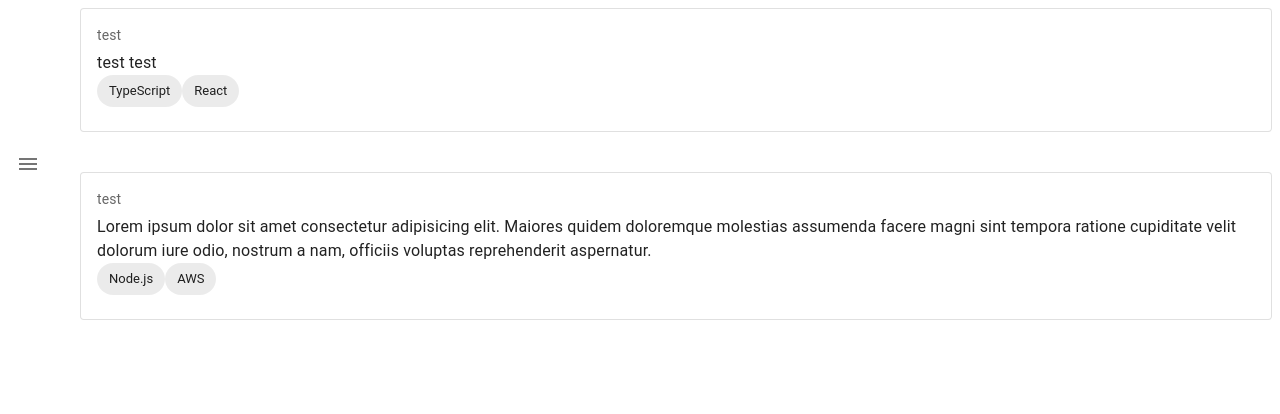
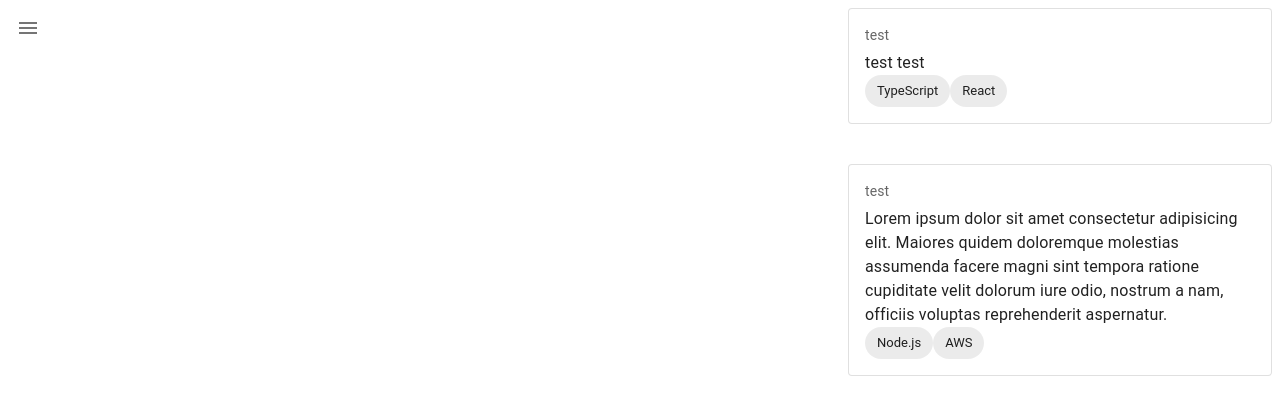
Before and after one commit to EYssel/hive-mind, a React (Create React App) app in the folder apps/client-web/: page /posts in a window 1280 px wide. Shown: the top 414 px of the page. Built offline with nearby package versions, Linux system fonts and the light colour scheme.

Commit message:
feat(client-web): implementing Post URL and formatting

```diff
--- a/apps/client-web/src/App.tsx
+++ b/apps/client-web/src/App.tsx
@@ -1,8 +1,9 @@
 import { Stack, ThemeOptions, ThemeProvider, createTheme } from "@mui/material";
 import { Route, Routes } from "react-router-dom";
 import { PostsRoute } from "./components";
-import { AppDrawer } from "./components/drawer";
+import { AppMenu } from "./components/drawer";
 import { HomeRoute } from "./components/home";
+import { PostRoute } from "./components/posts/PostRoute";
 
 export const themeOptions: ThemeOptions = {
     palette: {
@@ -20,11 +21,12 @@ const theme = createTheme(themeOptions);
 function App() {
     return (
         <ThemeProvider theme={theme}>
-            <Stack direction="row" spacing={4}>
-                <AppDrawer />
+            <Stack direction={"row"} spacing={100}>
+                <AppMenu />
                 <Routes>
                     <Route path="/" element={<HomeRoute />} />
                     <Route path="/posts" element={<PostsRoute />} />
+                    <Route path="/post/:id" element={<PostRoute />} />
                 </Routes>
             </Stack>
         </ThemeProvider>
--- a/apps/client-web/src/components/drawer/AppDrawer.tsx
+++ b/apps/client-web/src/components/drawer/AppDrawer.tsx
@@ -3,14 +3,13 @@ import { Drawer, Stack } from "@mui/material";
 import IconButton from "@mui/material/IconButton";
 import React from "react";
 
-export function AppDrawer() {
+export function AppMenu() {
     const [open, setOpen] = React.useState(false);
 
     return (
         <>
-            <Stack direction="row" spacing={4}>
             <Drawer variant="temporary" anchor="left" open={open}>
-                    <Stack direction="column" spacing={4}>
+                <Stack direction="column" spacing={4} minWidth={75}>
                     <Stack direction="column" spacing={4}>
                         <IconButton href="/">
                             <House />
@@ -18,19 +17,17 @@ export function AppDrawer() {
                         <IconButton href="/posts">
                             <People />
                         </IconButton>
-                        </Stack>
-                        <Stack>
                         <IconButton onClick={() => setOpen(!open)}>
                             <Close />
                         </IconButton>
                     </Stack>
                 </Stack>
             </Drawer>
-
+            <div className="vertical-align:top align:left">
                 <IconButton onClick={() => setOpen(!open)}>
                     <Menu />
                 </IconButton>
-            </Stack>
+            </div>
         </>
     );
 }
--- /dev/null
+++ b/apps/client-web/src/components/posts/POST_DATA.ts
@@ -0,0 +1,14 @@
+export const POSTS = [
+    {
+        id: "1",
+        title: "test",
+        body: "test test",
+        postTags: ["TypeScript", "React"],
+    },
+    {
+        id: "2",
+        title: "test",
+        body: "Lorem ipsum dolor sit amet consectetur adipisicing elit. Maiores quidem doloremque molestias assumenda facere magni sint tempora ratione cupiditate velit dolorum iure odio, nostrum a nam, officiis voluptas reprehenderit aspernatur.",
+        postTags: ["Node.js", "AWS"],
+    },
+];
--- a/apps/client-web/src/components/posts/Post.tsx
+++ b/apps/client-web/src/components/posts/Post.tsx
@@ -2,6 +2,7 @@ import { Stack, Typography } from "@mui/material";
 import { PostTags } from "./PostTags";
 
 export type PostProps = {
+    id: string;
     title: string;
     body: string;
     postTags: string[];
--- a/apps/client-web/src/components/posts/PostCard.tsx
+++ b/apps/client-web/src/components/posts/PostCard.tsx
@@ -1,12 +1,12 @@
-import { Card, CardContent, Typography } from "@mui/material";
+import { Card, CardActionArea, CardContent, Typography } from "@mui/material";
 import { PostProps } from "./Post";
 import { PostTags } from "./PostTags";
 
-
-export function PostCard({ title, body, postTags }: PostProps) {
+export function PostCard({ id, title, body, postTags }: PostProps) {
     return (
         <>
             <Card variant="outlined">
+                <CardActionArea href={`post/${id}`}>
                     <CardContent sx={{ minWidth: 275 }}>
                         <Typography
                             sx={{ fontSize: 14 }}
@@ -18,6 +18,7 @@ export function PostCard({ title, body, postTags }: PostProps) {
                         <Typography component="div">{body}</Typography>
                         <PostTags postTags={postTags}/>
                     </CardContent>
+                </CardActionArea>
             </Card>
         </>
     );
--- a/apps/client-web/src/components/posts/PostRoute.tsx
+++ b/apps/client-web/src/components/posts/PostRoute.tsx
@@ -1,5 +1,34 @@
+import { Stack, Typography } from "@mui/material";
+import { useParams } from 'react-router';
+import { POSTS } from "./POST_DATA";
+
+function getPost(id: string) {
+    return POSTS.find((item) => item.id === id);
+}
+
 export function PostRoute() {
+    const { id } = useParams();
+    if(!id) {
+        return <>
+            Post Not Found
+        </>
+    }
+
+    const post = getPost(id);
+
+    if(!post) {
+        return <>
+            Post Not Found
+        </>
+    }
+
     return (
-        <></>
-    )
+        <>
+            <Stack>
+                <Typography>{post.title}</Typography>
+                <Typography>{post.body}</Typography>
+                <Typography>{post.postTags}</Typography>
+            </Stack>
+        </>
+    );
 }
--- a/apps/client-web/src/components/posts/PostsRoute.tsx
+++ b/apps/client-web/src/components/posts/PostsRoute.tsx
@@ -1,18 +1,8 @@
 import { Stack } from "@mui/material";
+import { POSTS } from "./POST_DATA";
 import { PostCard } from "./PostCard";
 
-const POSTS = [
-    {
-        title: "test",
-        body: "test test",
-        postTags: ["TypeScript", "React"],
-    },
-    {
-        title: "test",
-        body: "Lorem ipsum dolor sit amet consectetur adipisicing elit. Maiores quidem doloremque molestias assumenda facere magni sint tempora ratione cupiditate velit dolorum iure odio, nostrum a nam, officiis voluptas reprehenderit aspernatur.",
-        postTags: ["Node.js", "AWS"],
-    },
-];
+
 
 export function PostsRoute() {
     return (
@@ -20,11 +10,13 @@ export function PostsRoute() {
             <Stack spacing={5}>
                 {POSTS.map(
                     (post: {
+                        id: string;
                         title: string;
                         body: string;
                         postTags: string[];
                     }) => (
                         <PostCard
+                            id={post.id}
                             title={post.title}
                             body={post.body}
                             postTags={post.postTags}
--- a/package.json
+++ b/package.json
@@ -8,5 +8,8 @@
   "private": "true",
   "workspaces": [
     "apps/*"
-  ]
+  ],
+  "scripts": {
+    "dev": "yarn workspace client-web start"
+  }
 }
```
Also changed, not shown: 1 other file (tests, documents, lock files or other folders). Lines whose indentation alone changed are shown as unchanged.
